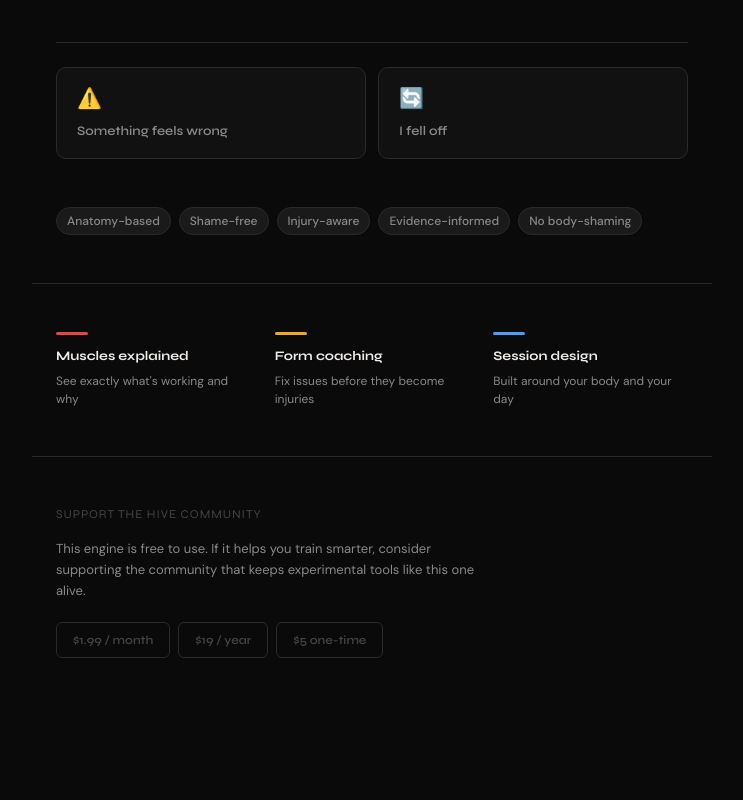
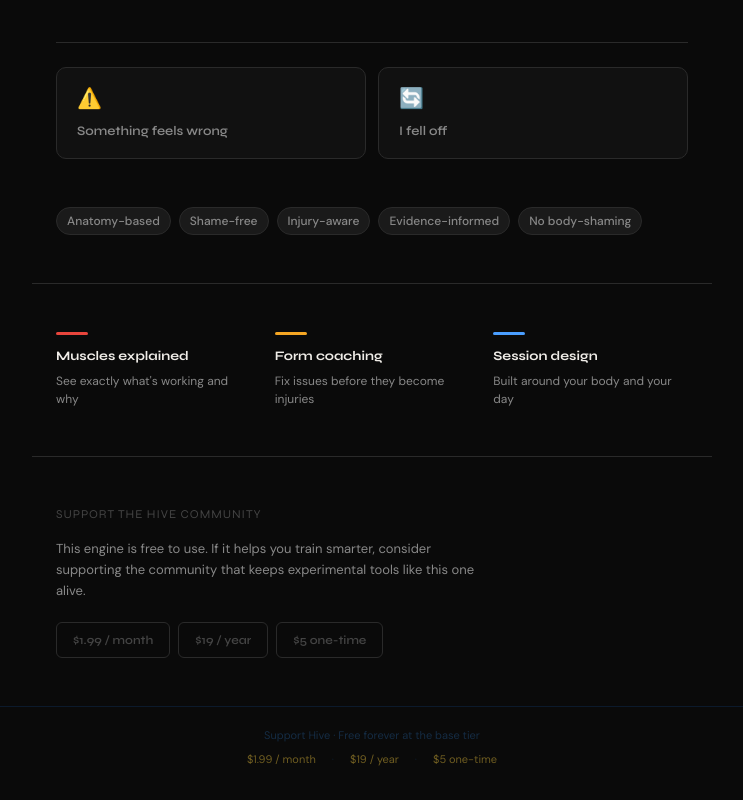
Before and after one commit to saggarsonny-boop/hive-strength-mastery, a Next.js app: page / in a window 1280 px wide. Shown: the part 676-1476 px from the top of the page, without its empty margins (268-1011 px from the left). Before the commit the page ends 1382 px from the top, so only its background shows below. Built offline with nearby package versions, Linux system fonts and the light colour scheme.

Commit message:
feat: add HiveFooter support links to layout
Subtle footer with Support Hive copy and three Stripe links ($1.99/mo, $19/yr, $5 one-time). Inline styles, no deps.

```diff
--- a/app/layout.tsx
+++ b/app/layout.tsx
@@ -7,6 +7,27 @@ export const metadata: Metadata = {
   manifest: "/manifest.json",
 };
 
+
+function HiveFooter() {
+  return (
+    <footer style={{ borderTop: "1px solid rgba(13,31,53,0.8)", padding: "20px 24px 32px", textAlign: "center" as const }}>
+      <p style={{ fontSize: "11px", color: "rgba(26,58,92,0.7)", marginBottom: "8px" }}>
+        Support Hive · Free forever at the base tier
+      </p>
+      <div style={{ display: "flex", gap: "16px", justifyContent: "center", flexWrap: "wrap" as const }}>
+        <a href="https://buy.stripe.com/14A6oJ6Mv3sReEa0YV0RG00" target="_blank" rel="noopener noreferrer"
+          style={{ fontSize: "11px", color: "rgba(212,175,55,0.5)", textDecoration: "none" }}>$1.99 / month</a>
+        <span style={{ color: "rgba(26,58,92,0.4)", fontSize: "11px" }}>·</span>
+        <a href="https://buy.stripe.com/7sYcN79YHe7v53AcHD0RG01" target="_blank" rel="noopener noreferrer"
+          style={{ fontSize: "11px", color: "rgba(212,175,55,0.5)", textDecoration: "none" }}>$19 / year</a>
+        <span style={{ color: "rgba(26,58,92,0.4)", fontSize: "11px" }}>·</span>
+        <a href="https://buy.stripe.com/9B6aEZ7Qzd3rcw2bDz0RG02" target="_blank" rel="noopener noreferrer"
+          style={{ fontSize: "11px", color: "rgba(212,175,55,0.5)", textDecoration: "none" }}>$5 one-time</a>
+      </div>
+    </footer>
+  );
+}
+
 export default function RootLayout({
   children,
 }: Readonly<{
@@ -14,7 +35,7 @@ export default function RootLayout({
 }>) {
   return (
     <html lang="en">
-      <body>{children}</body>
+      <body>{children}<HiveFooter /></body>
     </html>
   );
 }
```
